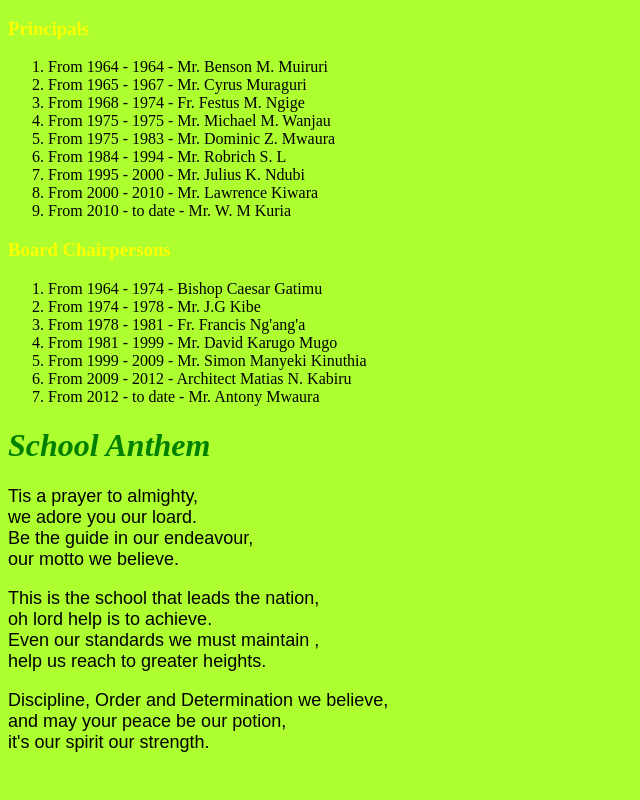
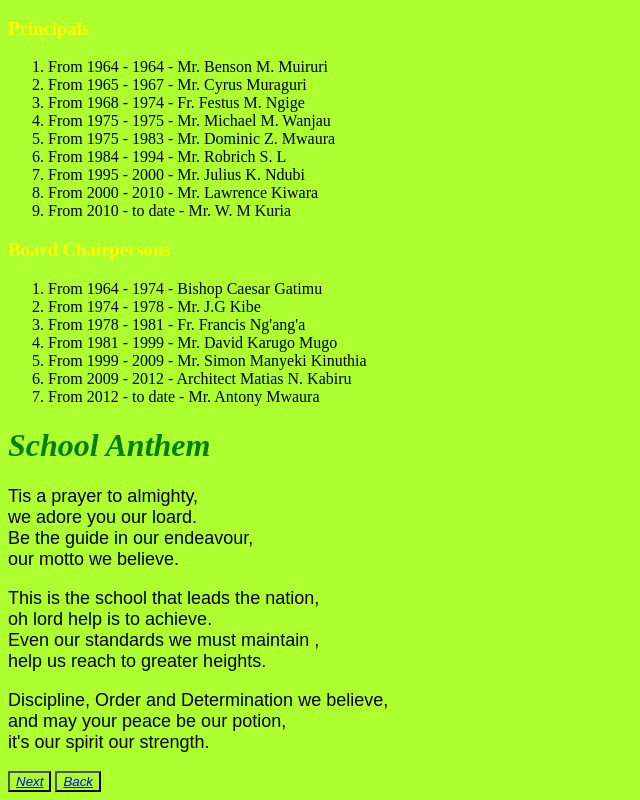
Before and after one commit to ryantrevis/Muranga-High-School, a plain HTML site: page about.html in a window 1280 px wide. Shown: the part 423-1223 px from the top of the page, without its empty margins (0-640 px from the left). Before the commit the page ends 1194 px from the top, so only its background shows below. Drawn offline with Linux system fonts and the light colour scheme.

Commit message:
added changes

```diff
--- a/about.html
+++ b/about.html
@@ -63,5 +63,7 @@
     <br>and may your peace be our potion,
     <br>it's our spirit our strength.
    </p>
+   <button class="btn"><a href="contact.html"><em>Next</em></a></button>
+   <button class="btn"><a href="index.html"><em>Back</em></a></button>
 </body>
 </html>
--- a/style.css
+++ b/style.css
@@ -41,3 +41,7 @@ h3 {
 body {
     background-color: greenyellow;
 }
+.btn {
+    color: black;
+    background-color: greenyellow;
+}
```
Also changed, not shown: contact.html (+1 -0 lines), index.html (+1 -0 lines).
